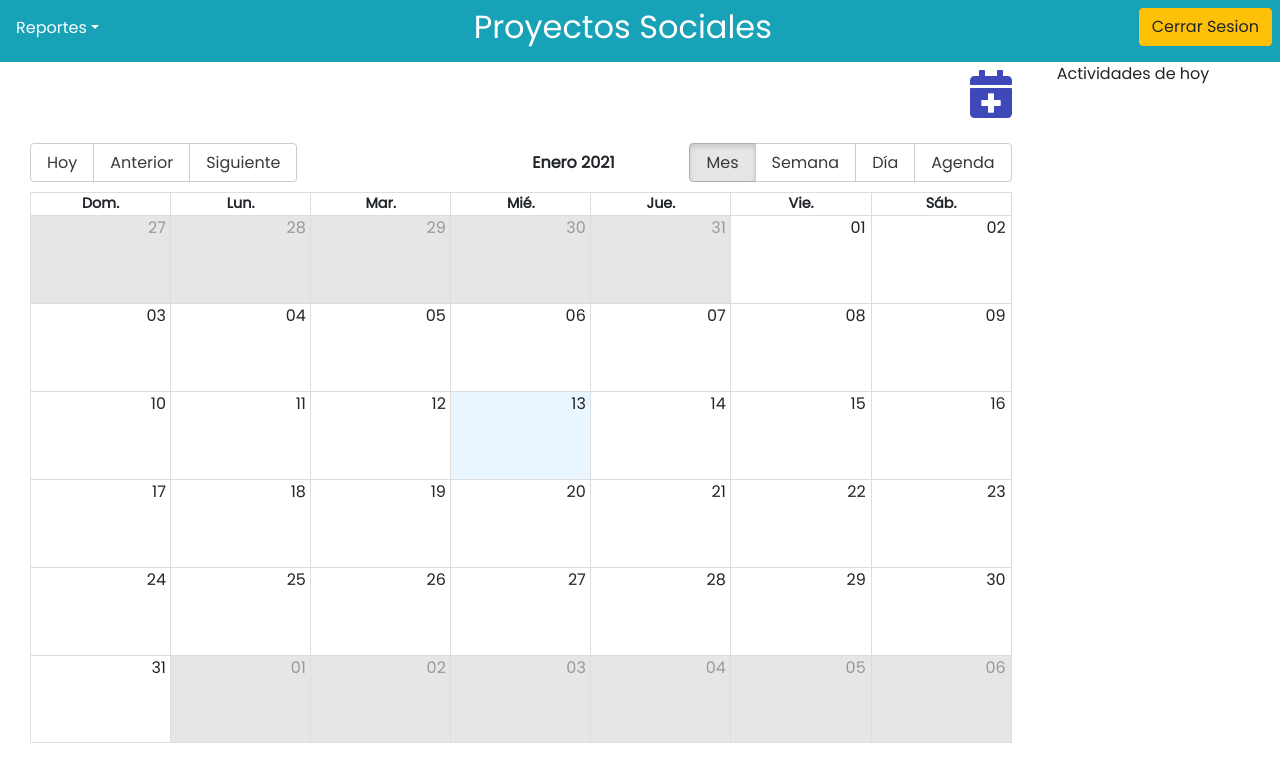
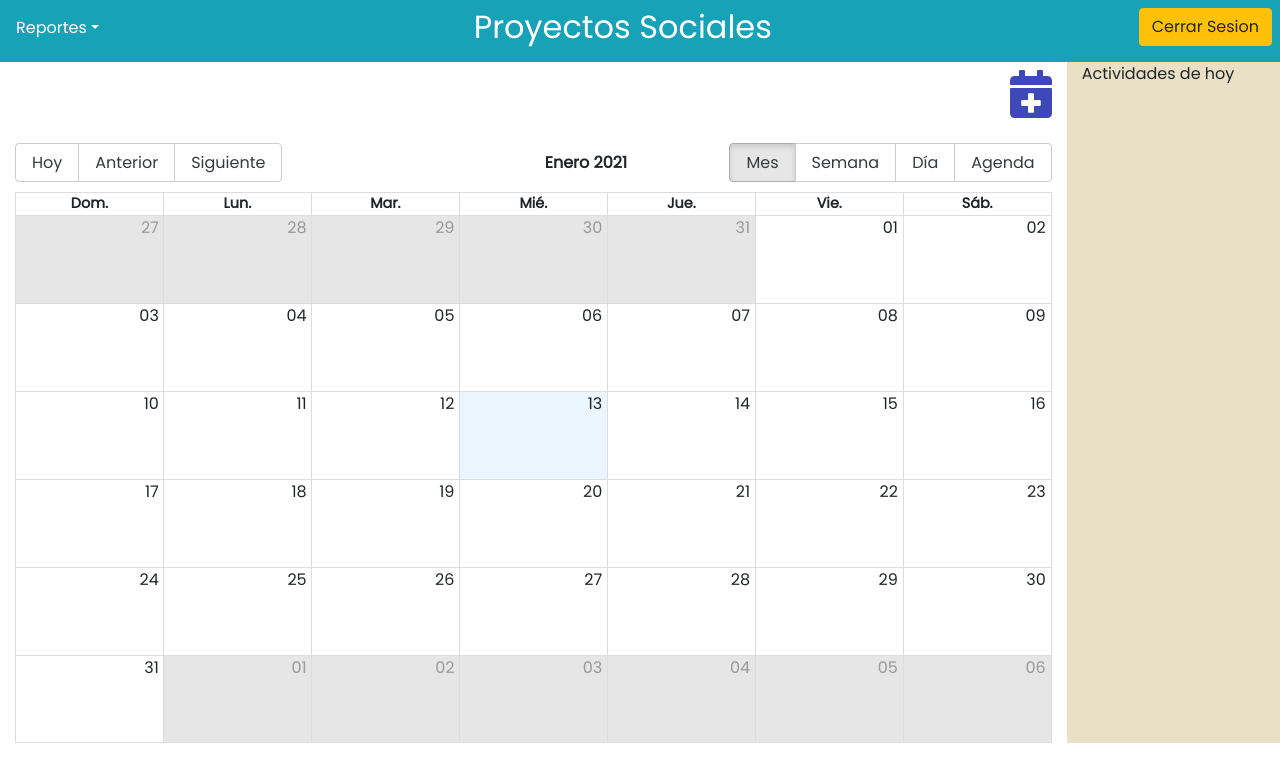
Before and after one commit to gabrielmares/proyectos_sociales, a React (Create React App) app: page / in a window 1280 px wide. Shown: the top 782 px of the page. Built offline with nearby package versions, Linux system fonts and the light colour scheme.

Commit message:
componente principal del proyecto, se cargan el resto de componentes sobre este

```diff
--- a/src/pages/Main.js
+++ b/src/pages/Main.js
@@ -2,7 +2,7 @@ import { useContext } from 'react'
 import Header from '../components/Header'
 import Sidebar from '../components/Sidebar'
 import Calendar from '../components/Calendar'
-import { Col } from 'reactstrap'
+import { Col, Row } from 'reactstrap'
 import { sessionContext } from '../provider/contextGlobal'
 
 
@@ -11,20 +11,24 @@ const MainComponent = () => {
     const { sidebar } = useContext(sessionContext)
 
     return (
-        <>
+        <div className="mainCss">
             <Header />
-            <div className="container row col-12">
-                {!sidebar && (<Sidebar />)}
-                <Col lg={!sidebar ? (8) : (10)} >
-                    <Calendar />
-                </Col>
-                <Col>
-                    Actividades de hoy
-                </Col>
-            </div>
-        </>
+            <Col lg={12}>
+                <Row>
+                    {!sidebar && (<Sidebar />)}
+                    <Col lg={!sidebar ? (8) : (10)}  >
+                        <Row>
+                            <Calendar />
+                        </Row>
 
+                    </Col>
+                    <Col className="sidebarcss" lg={2}>
+                        Actividades de hoy
+                    </Col>
+                </Row>
 
+            </Col>
+        </div>
     );
 }
 
```
